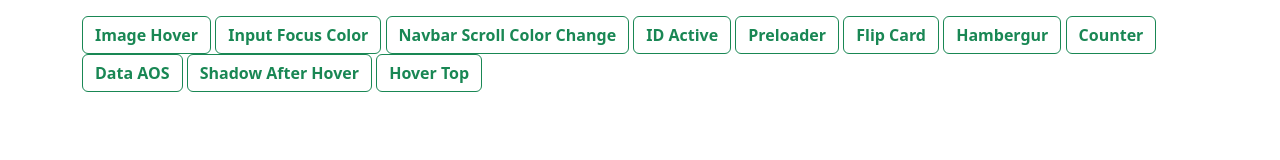
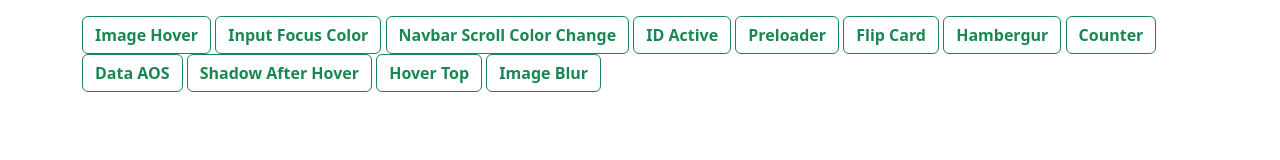
Before and after one commit to arman9022/unique_design_parts, a plain HTML site: page index.html in a window 1280 px wide. Drawn offline with nearby package versions, Linux system fonts and the light colour scheme.

Commit message:
Update index.html

```diff
--- a/index.html
+++ b/index.html
@@ -24,6 +24,7 @@
           <a target="_blank" class="btn btn-outline-success fw-bold" href="./data_aos.html">Data AOS</a>
           <a target="_blank" class="btn btn-outline-success fw-bold" href="./shadow_after_hover.html">Shadow After Hover</a>
           <a target="_blank" class="btn btn-outline-success fw-bold" href="./hover_top.html">Hover Top</a>
+          <a target="_blank" class="btn btn-outline-success fw-bold" href="./image_blur.html">Image Blur</a>
 
 
         </div>
```
